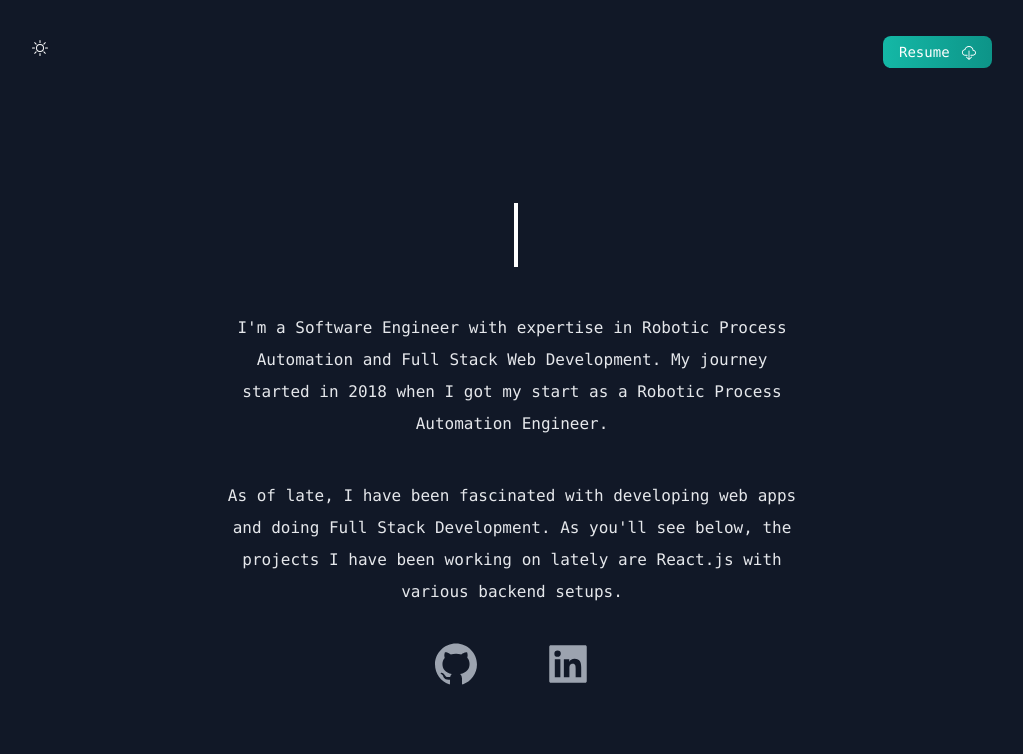
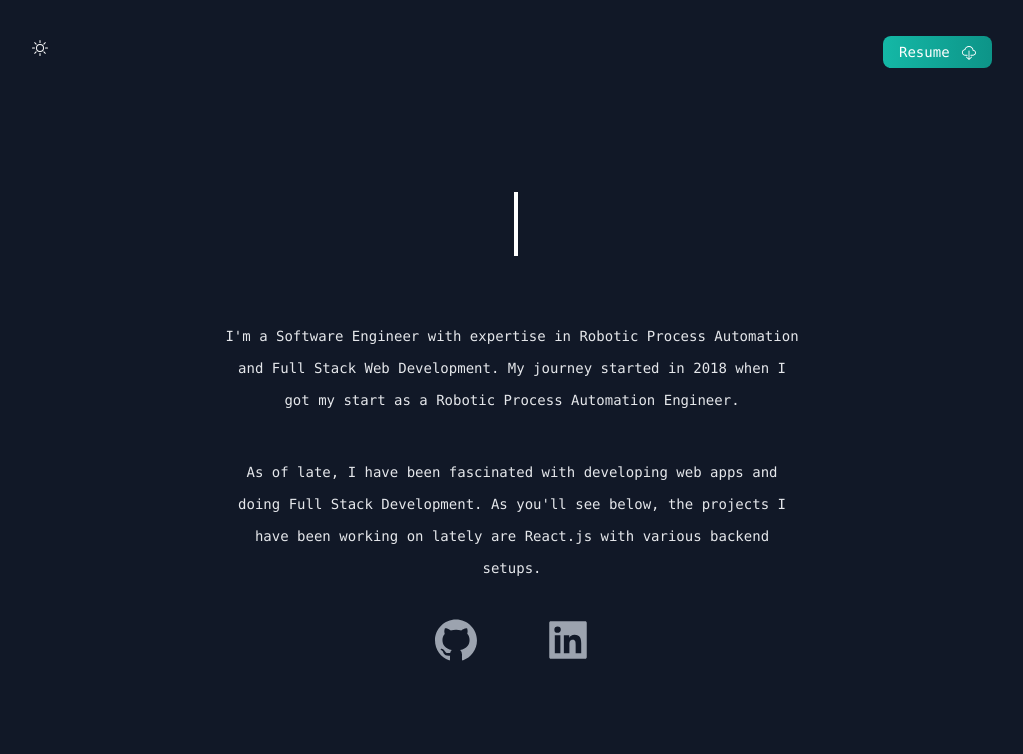
Before and after one commit to abu-jeylani/portfolio, a Next.js app: page / in a window 1280 px wide. Shown: the top 754 px of the page, without its empty margins (128-1151 px from the left). Built offline with nearby package versions, Linux system fonts and the light colour scheme.

Commit message:
updating font size

```diff
--- a/pages/index.js
+++ b/pages/index.js
@@ -61,14 +61,14 @@ export default function Home() {
           <div>
             <div className="pt-10 leading-8 text-gray-800 dark:text-gray-200 max-w-xl mx-auto text-center">
               <div className="mb-10">
-                <h1 className="mb-1 font-mono text-4xl text-black-100 md:text-6xl">
+                <h1 className="mb-1 font-mono text-4xl text-black-100">
                   <span className="inline-flex h-20 pt-2  overflow-x-hidden animate-type group-hover:animate-type-reverse whitespace-nowrap text-brand-accent will-change-transform">
                     hi, I&apos;m Abu
                   </span>
                   <span className="box-border inline-block w-1 h-10 ml-2 -mb-2 bg-white md:-mb-4 md:h-16 animate-cursor will-change-transform"></span>{" "}
                 </h1>
               </div>
-              <p className="text-md pb-5 leading-8 text-gray-800 dark:text-gray-200 max-w-xl mx-auto  text-center">
+              <p className="text-sm pb-5 leading-8 text-gray-800 dark:text-gray-200 max-w-xl mx-auto  text-center">
                 {" "}
                 I&apos;m a Software Engineer with expertise in Robotic Process
                 Automation and Full Stack Web Development. My journey started in
@@ -76,7 +76,7 @@ export default function Home() {
                 Engineer.
               </p>
             </div>
-            <p className="text-md py-5 leading-8 text-gray-800 dark:text-gray-200 max-w-xl mx-auto  text-center">
+            <p className="text-sm py-5 leading-8 text-gray-800 dark:text-gray-200 max-w-xl mx-auto  text-center">
               As of late, I have been fascinated with developing web apps and
               doing Full Stack Development. As you&apos;ll see below, the
               projects I have been working on lately are React.js with various
```
